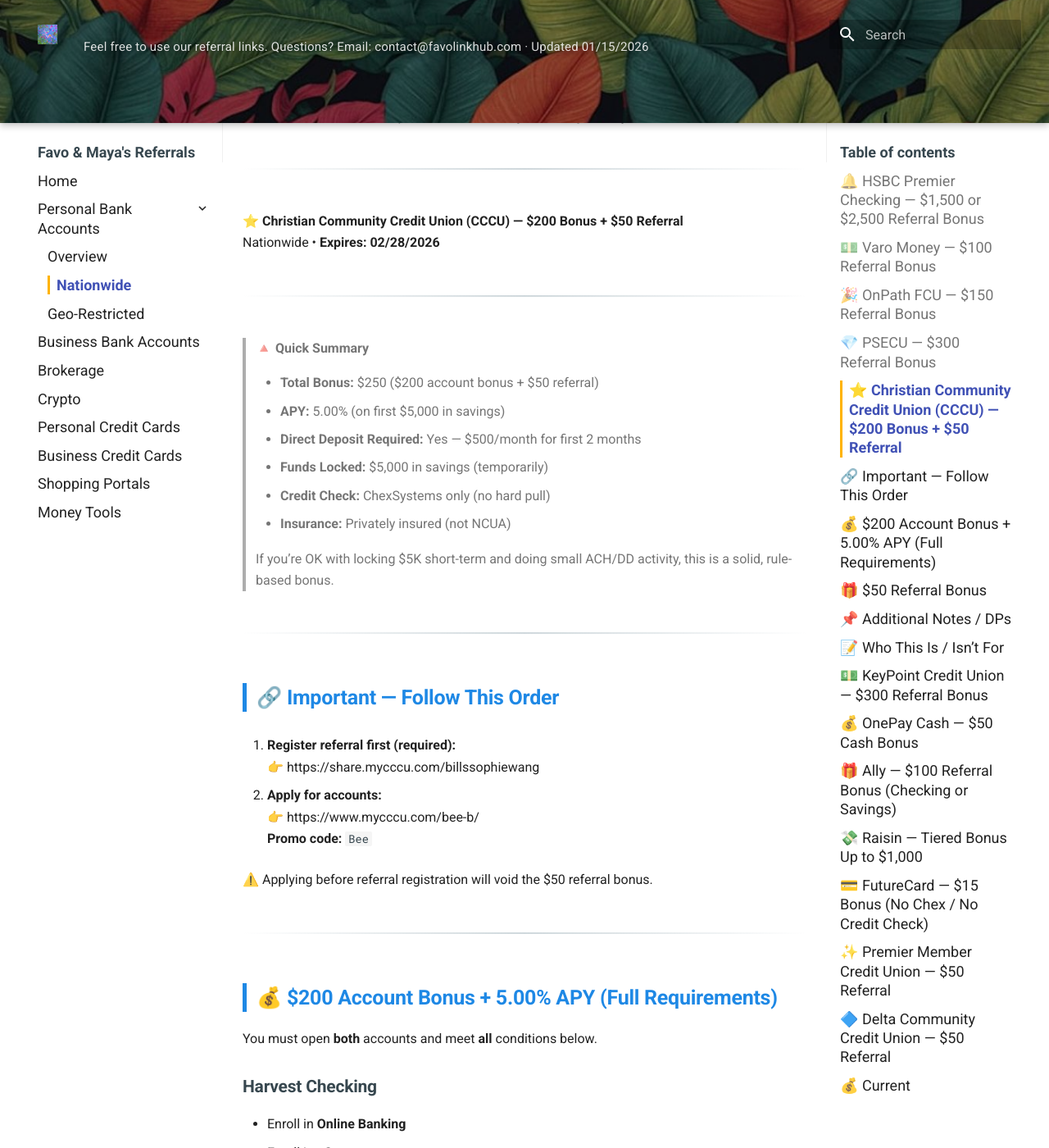
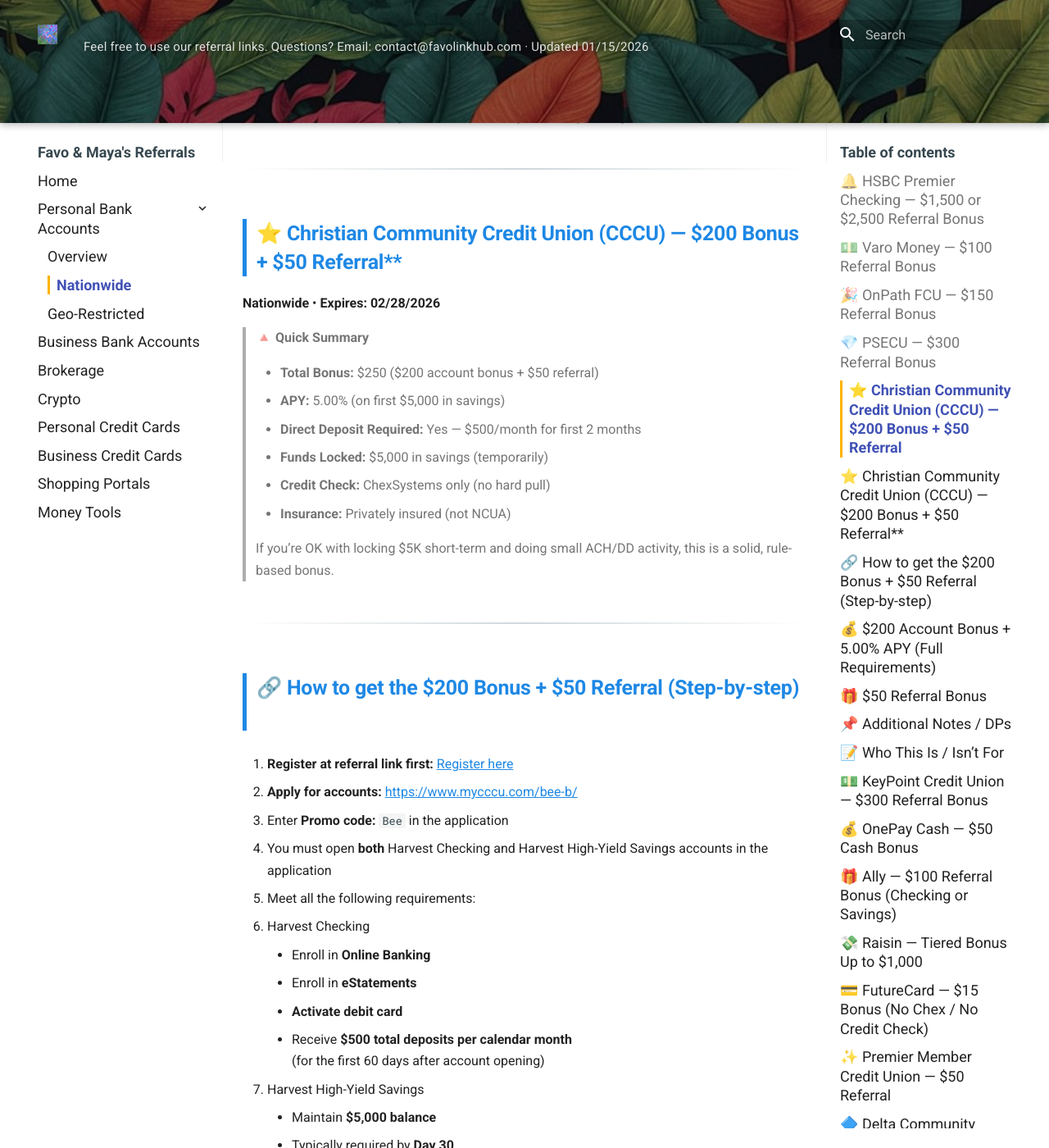
Before and after one commit to whispersofzephyr/favolinkhub-site, an MkDocs documentation site: the page built from docs/personal-bank-nationwide.md, in a window 1280 px wide and 1400 px high, scrolled down 6028 px. Shown: the whole window at 82% size. Built offline with MkDocs 1.6.1 and Material for MkDocs 9.7.7, drawn with Linux system fonts in a browser that asks for light colours; some of the changed text lies outside the part shown.

Commit message:
Update personal-bank-nationwide.md

```diff
--- a/docs/personal-bank-nationwide.md
+++ b/docs/personal-bank-nationwide.md
@@ -210,10 +210,8 @@ Notes: Chex used, no hard pull; $500 CC funding allowed; **privately insured**.
 
 ---
 
-⭐ **Christian Community Credit Union (CCCU) — $200 Bonus + $50 Referral**
-Nationwide • **Expires: 02/28/2026**
-
----
+## ⭐ Christian Community Credit Union (CCCU) — $200 Bonus + $50 Referral**
+**Nationwide** • **Expires: 02/28/2026**
 
 > 🔺 **Quick Summary**
 >
@@ -228,37 +226,40 @@ Nationwide • **Expires: 02/28/2026**
 
 ---
 
-## 🔗 Important — Follow This Order
+## 🔗 How to get the $200 Bonus + $50 Referral (Step-by-step)
 
-1. **Register referral first (required):**
-   👉 https://share.mycccu.com/billssophiewang
+1. **Register at referral link first:** [Register here](https://share.mycccu.com/billssophiewang)
 
-2. **Apply for accounts:**
-   👉 https://www.mycccu.com/bee-b/
-   **Promo code:** `Bee`
+2. **Apply for accounts:** [https://www.mycccu.com/bee-b/](https://www.mycccu.com/bee-b/)
 
-⚠️ Applying before referral registration will void the $50 referral bonus.
+   - Enter **Promo code:** `Bee` in the application
+   - You must open **both** Harvest Checking and Harvest High-Yield Savings accounts in the application
+
+3. Meet all the following requirements:
+
+  - Harvest Checking
+
+    - Enroll in **Online Banking**
+    - Enroll in **eStatements**
+    - **Activate debit card**
+    - Receive **$500 total deposits per calendar month**
+      (for the first 60 days after account opening)
+
+  - Harvest High-Yield Savings
+
+    - Maintain **$5,000 balance**
+    - Typically required by **Day 30**
+    - Must be maintained until bonus posts
+    - Earn **5.00% APY on the first $5,000 only**
+
+📌 Note: eStatements enrollment uses a **separate system** and may require a **different login** — don’t skip this step. eStatements setup requires a separate enrollment — different username & password.
 
 ---
 
 ## 💰 $200 Account Bonus + 5.00% APY (Full Requirements)
 
-You must open **both** accounts and meet **all** conditions below.
 
-### Harvest Checking
-- Enroll in **Online Banking**
-- Enroll in **eStatements**
-- **Activate debit card**
-- Receive **$500 total deposits per calendar month**
-  (for the first 60 days after account opening)
 
-### Harvest High-Yield Savings
-- Maintain **$5,000 balance**
-  - Typically required by **Day 30**
-  - Must be maintained until bonus posts
-- Earn **5.00% APY on the first $5,000 only**
-
-📌 Note: eStatements enrollment uses a **separate system** and may require a **different login** — don’t skip this step.
 
 ---
 
```
